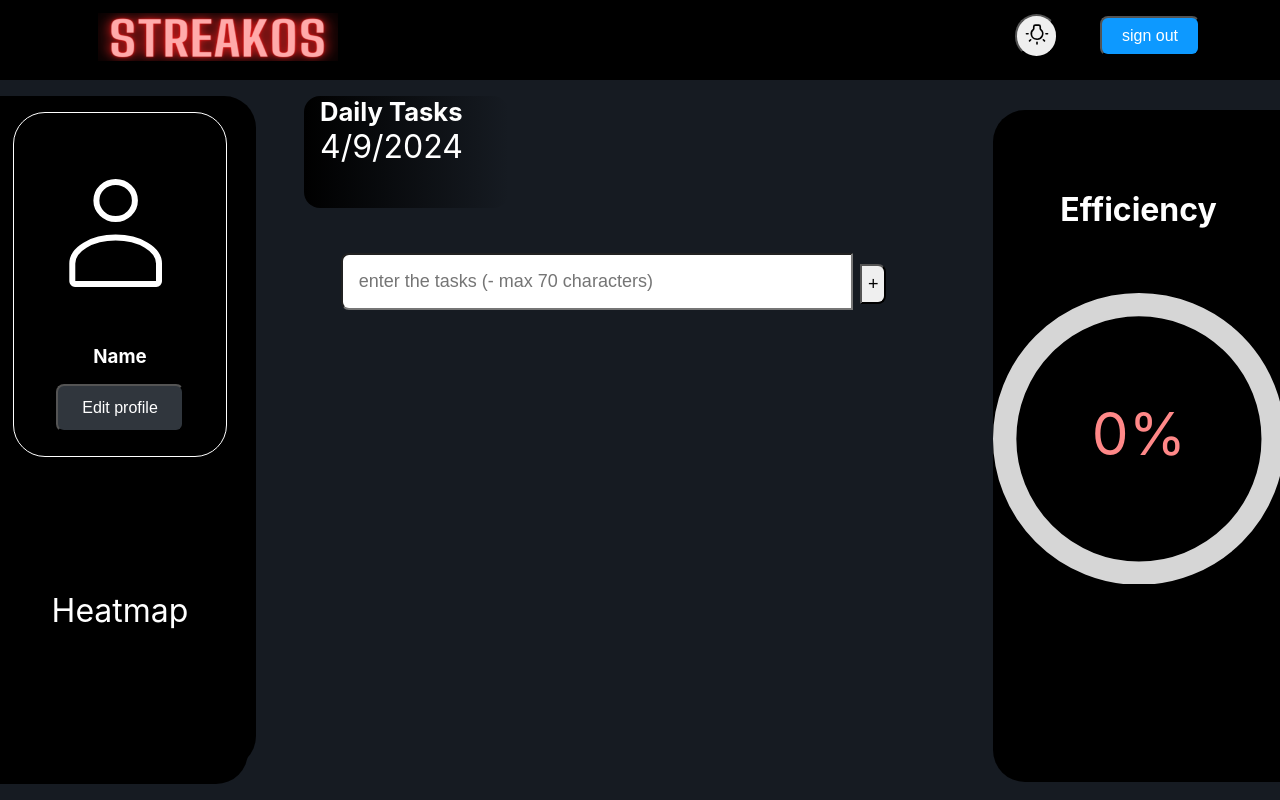
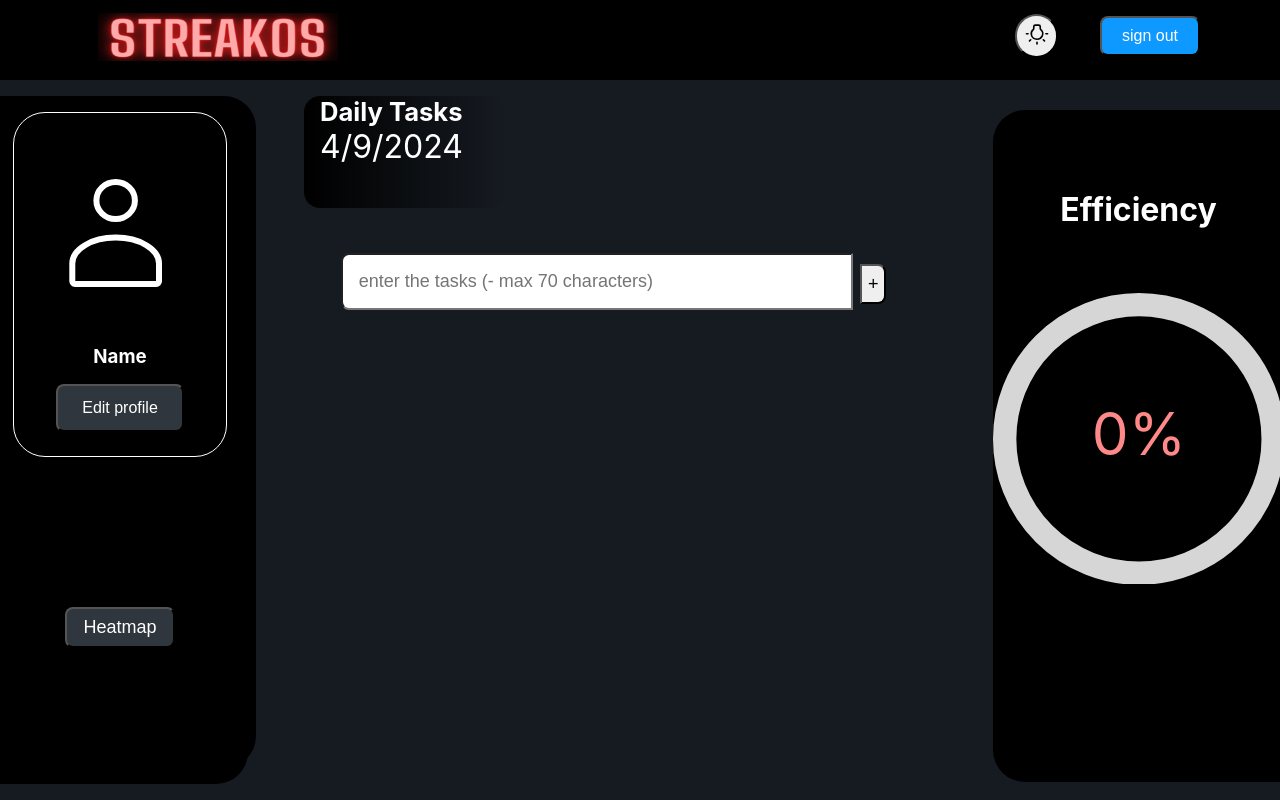
Before and after one commit to abhayrsr/dailyStreakTracker, a React (Create React App) app in the folder frontend/daily-streak-tracker-fe/: page /dashboard in a window 1280 px wide. Built offline with nearby package versions, Linux system fonts and the light colour scheme.

Commit message:
heatmap added

```diff
--- a/frontend/daily-streak-tracker-fe/package.json
+++ b/frontend/daily-streak-tracker-fe/package.json
@@ -13,7 +13,9 @@
     "react-dom": "^18.2.0",
     "react-grid-heatmap": "^1.3.0",
     "react-scripts": "5.0.1",
+    "react-select": "^5.8.0",
     "reactjs-popup": "^2.0.6",
+    "styled-components": "^6.1.8",
     "web-vitals": "^2.1.4"
   },
   "scripts": {
--- /dev/null
+++ b/frontend/daily-streak-tracker-fe/src/components/Buttons/heatmapButton/heatmap.css
@@ -0,0 +1,57 @@
+.text-heatmap{
+    margin: 1rem;
+    color: #fff;
+    font-size:large;
+    text-decoration: none;
+    padding: 0.5rem 1rem 0.5rem 1rem;
+    background-color: #30363d;
+    border-radius: 0.5rem;
+    cursor: pointer;
+}
+
+.calender-heatmap-component{
+    position: relative;
+    width: 50vw;
+}
+
+.header{
+    color: white;
+}
+
+.drop-down{
+    width: 10%;
+}
+
+.modal {
+    font-size: 12px;
+  }
+  .modal > .header {
+    width: 100%;
+    border-bottom: 1px solid gray;
+    font-size: 18px;
+    text-align: center;
+    padding: 5px;
+  }
+  .modal > .content {
+    width: 100%;
+    padding: 10px 5px;
+  }
+  .modal > .actions {
+    width: 100%;
+    padding: 10px 5px;
+    margin: auto;
+    text-align: center;
+  }
+  .modal > .close {
+    cursor: pointer;
+    position: absolute;
+    display: block;
+    padding: 2px 5px;
+    line-height: 20px;
+    right: -10px;
+    top: -10px;
+    font-size: 24px;
+    background: #ffffff;
+    border-radius: 18px;
+    border: 1px solid #cfcece;
+  }
--- /dev/null
+++ b/frontend/daily-streak-tracker-fe/src/components/Buttons/heatmapButton/heatmap.js
@@ -0,0 +1,80 @@
+import Popup from "reactjs-popup";
+import CalendarHeatmap from "react-calendar-heatmap";
+import Select from "react-select";
+import "react-calendar-heatmap/dist/styles.css";
+import "reactjs-popup/dist/index.css";
+import "./heatmap.css";
+
+const options = [
+  { value: "2022", label: "2022" },
+  { value: "2023", label: "2023" },
+  { value: "2024", label: "2024" },
+];
+
+export default function Heatmap() {
+  const popupContentStyle = {
+    background: "rgb(27 23 23)",
+    width: "80vw",
+  };
+  return (
+    <div className="button-component">
+      <div className="button-heatmap">
+        <Popup
+          trigger={<button className="text-heatmap"> Heatmap </button>}
+          position="top left center"
+          contentStyle={popupContentStyle}
+          modal
+        >
+          {(close) => (
+            <div className="modal">
+              <button className="close" onClick={close}>
+                &times;
+              </button>
+              {/* <div className="header"> Heatmap </div> */}
+              <div classsName="drop-down">
+                {" "}
+                <Select
+                  options={options}
+                  styles={{
+                    control: (baseStyles, state) => ({
+                      ...baseStyles,
+                      width: '6vw',
+                      position: 'static',
+                    }),
+                  }}
+                />{" "}
+              </div>
+              <div className="content">
+                <div className="calendar-heatmap-component">
+                  <CalendarHeatmap
+                    startDate={new Date("2024-01-01")}
+                    endDate={new Date("2024-12-31")}
+                    values={[
+                      { date: "2024-01-01", count: 1 },
+                      { date: "2024-01-03", count: 4 },
+                      { date: "2024-01-06", count: 2 },
+                      { date: "2024-02-01", count: 1 },
+                      { date: "2024-03-03", count: 4 },
+                      { date: "2024-05-06", count: 2 },
+                      { date: "2024-07-01", count: 1 },
+                      { date: "2024-07-02", count: 4 },
+                      { date: "2024-07-03", count: 2 },
+                      // ...and so on
+                    ]}
+                    classForValue={(value) => {
+                      if (!value) {
+                        return "color-empty";
+                      }
+                      // return `color-scale-${value.count}`;
+                      return `color-filled`;
+                    }}
+                  />
+                </div>
+              </div>
+            </div>
+          )}
+        </Popup>
+      </div>
+    </div>
+  );
+}
--- a/frontend/daily-streak-tracker-fe/src/components/Buttons/historyButton/history.css
+++ /dev/null
@@ -1,6 +0,0 @@
-.text-history{
-    margin: 1rem;
-    color: #ffffff;
-    font-size:xx-large;
-    text-decoration: none;
-}
--- a/frontend/daily-streak-tracker-fe/src/components/Buttons/historyButton/history.js
+++ /dev/null
@@ -1,13 +0,0 @@
-import './history.css'
-import Plus from "../../../assets/images/plusCopy.svg";
-
-
-export default function History(){
-    return(
-        <div className="button-component">
-            <div className="button-history">
-                <a href="www" className="text-history">Heatmap</a>
-            </div>
-        </div>
-    )
-}
--- a/frontend/daily-streak-tracker-fe/src/components/Profile/profile.js
+++ b/frontend/daily-streak-tracker-fe/src/components/Profile/profile.js
@@ -1,7 +1,7 @@
 import './profile.css';
 import EditProfile from '../Buttons/editProfileButton/editProfile';
 import Avatar from '../../assets/images/avatar.svg';
-import History from '../Buttons/historyButton/history';
+import Heatmap from '../Buttons/heatmapButton/heatmap';
 import { useState } from 'react';
 
 export default function Profile(){
@@ -34,7 +34,7 @@ export default function Profile(){
             </section>
 
             <div className="profile-history">
-                <History />
+                <Heatmap />
             </div>
         </div>
     )
--- a/frontend/daily-streak-tracker-fe/src/pages/dashboard/dashboard.js
+++ b/frontend/daily-streak-tracker-fe/src/pages/dashboard/dashboard.js
@@ -3,7 +3,7 @@ import Header from '../../components/Header/header'
 import Profile from '../../components/Profile/profile'
 import DailyTask from '../../components/DailyTask/dailyTask';
 import Tasks from '../../components/Tasks/tasks';
-import Effeciency from '../../components/Efficiency/efficiency';
+
 
 export default function Dashboard(){
     return (
--- /dev/null
+++ b/frontend/daily-streak-tracker-fe/src/pages/heatmap/heatmap.js
@@ -0,0 +1,9 @@
+
+
+export default function Heatmap() {
+  return (
+    <div>
+
+    </div>
+  );
+}
```
Also changed, not shown: frontend/daily-streak-tracker-fe/src/pages/history/history.js (deleted, +0 -7 lines), frontend/daily-streak-tracker-fe/src/pages/heatmap/heatmap.css (added), 1 other file (tests, documents, lock files or other folders).
